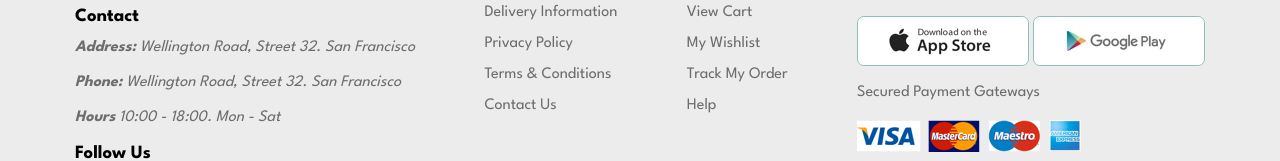
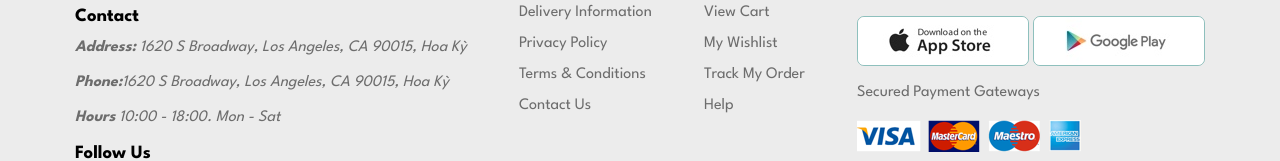
Before and after one commit to doanle2004/web__shoppe, a plain HTML site: page index.html in a window 1280 px wide. Shown: the part 4340-4501 px from the top of the page. Drawn offline with Linux system fonts and the light colour scheme.

Commit message:
Update index.html

```diff
--- a/index.html
+++ b/index.html
@@ -373,8 +373,8 @@
           <br>
           <h3>Contact</h3>
           <address>
-            <p><b>Address:</b> Wellington Road, Street 32. San Francisco</p>
-            <p><b>Phone:</b> Wellington Road, Street 32. San Francisco</p>
+            <p><b>Address:</b> 1620 S Broadway, Los Angeles, CA 90015, Hoa Kỳ</p>
+            <p><b>Phone:</b>1620 S Broadway, Los Angeles, CA 90015, Hoa Kỳ</p>
             <p><b>Hours</b> 10:00 - 18:00. Mon - Sat</p>
           </address>
           <h3>Follow Us</h3>
```
